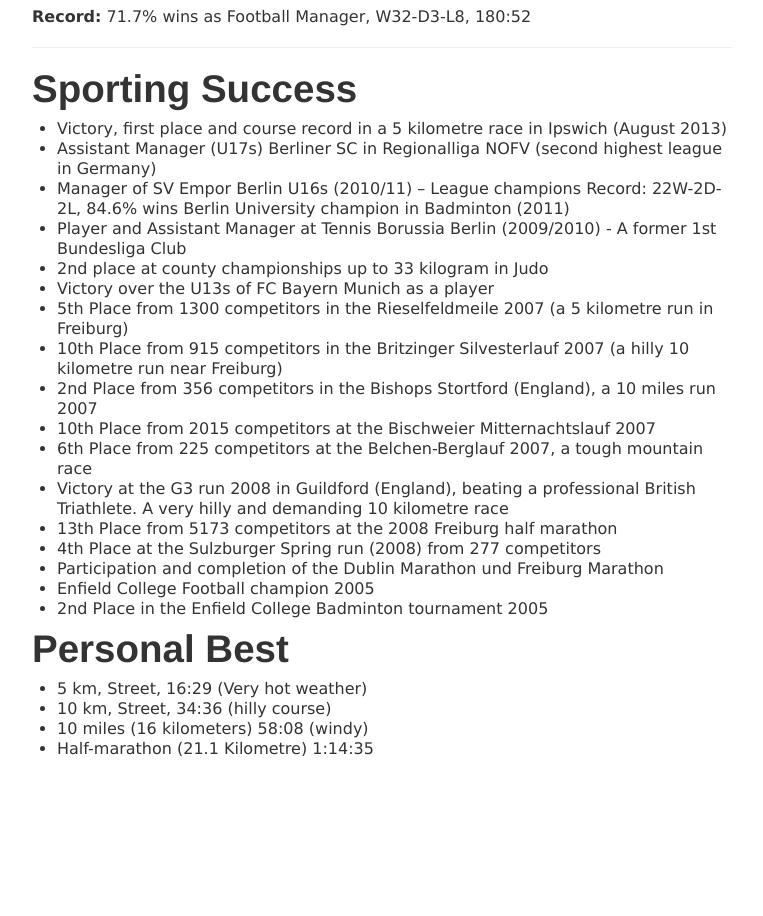
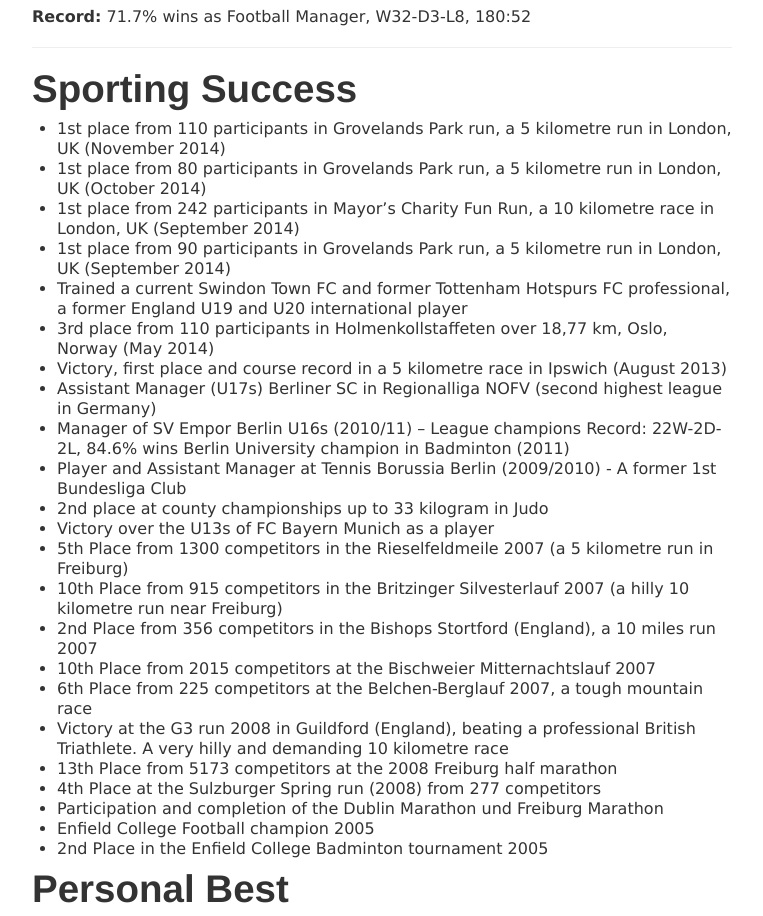
Before and after one commit to hyperparameter/melissawebsite, a plain HTML site: page index.html in a window 1280 px wide. Shown: the part 816-1732 px from the top of the page, without its empty margins (258-1021 px from the left). Before the commit the page ends 1625 px from the top, so only its background shows below. Drawn offline with nearby package versions, Linux system fonts and the light colour scheme.

Commit message:
Add more sporting successes

```diff
--- a/index.html
+++ b/index.html
@@ -172,6 +172,12 @@
 	  <h1>Sporting Success</h1>
 
 	  <ul>
+	    <li>1st place from 110 participants in Grovelands Park run, a 5 kilometre run in London, UK (November 2014)
+	    <li>1st place from 80 participants in Grovelands Park run, a 5 kilometre run in London, UK (October 2014)
+	    <li>1st place from 242 participants in Mayor’s Charity Fun Run, a 10 kilometre race in London, UK (September 2014)
+	    <li>1st place from 90 participants in Grovelands Park run, a 5 kilometre run in London, UK (September 2014)
+	    <li>Trained a current Swindon Town FC and former Tottenham Hotspurs FC professional, a former England U19 and U20 international player
+	    <li>3rd place from 110 participants in Holmenkollstaffeten over 18,77 km, Oslo, Norway (May 2014)
 	    <li>Victory, first place and course record in a 5 kilometre race in Ipswich
 	      (August 2013)
 	    <li>Assistant Manager (U17s)  Berliner SC in Regionalliga NOFV (second highest league in Germany)
```
